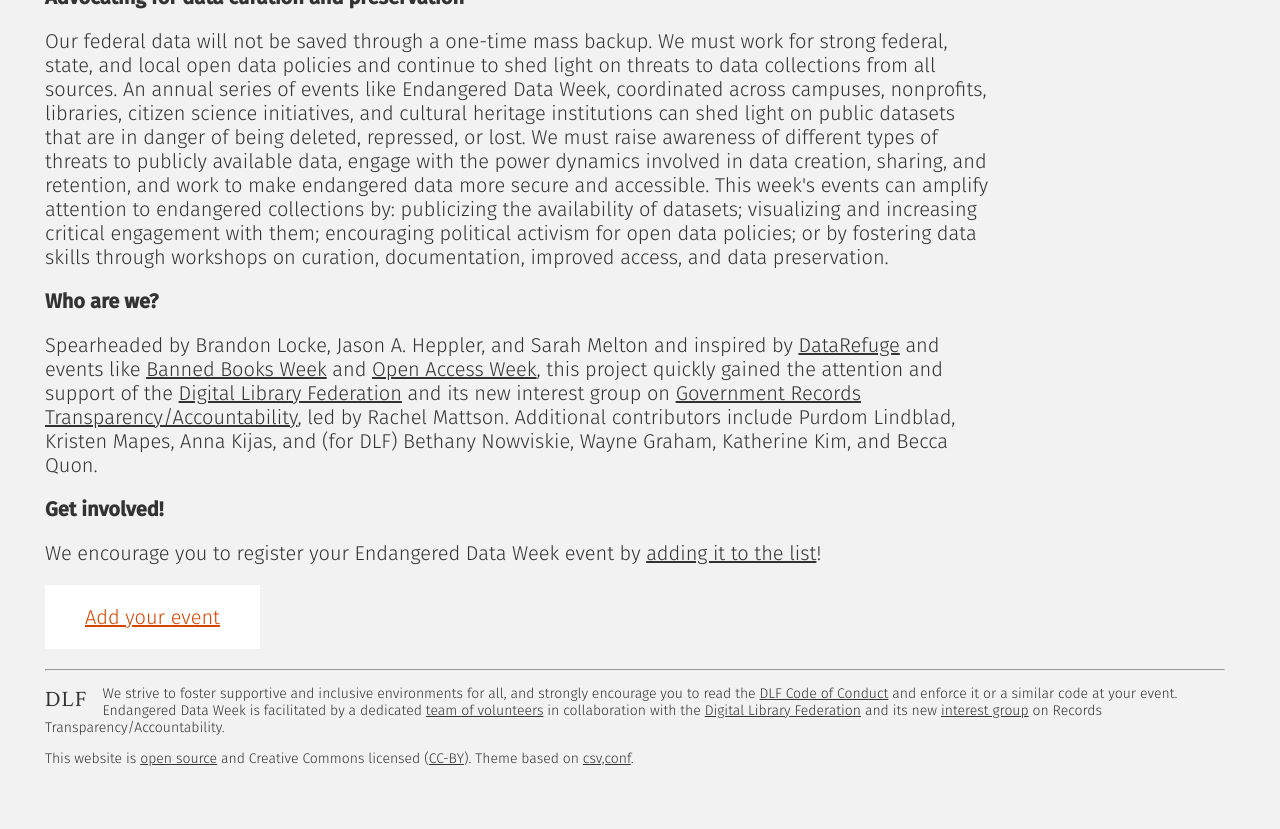
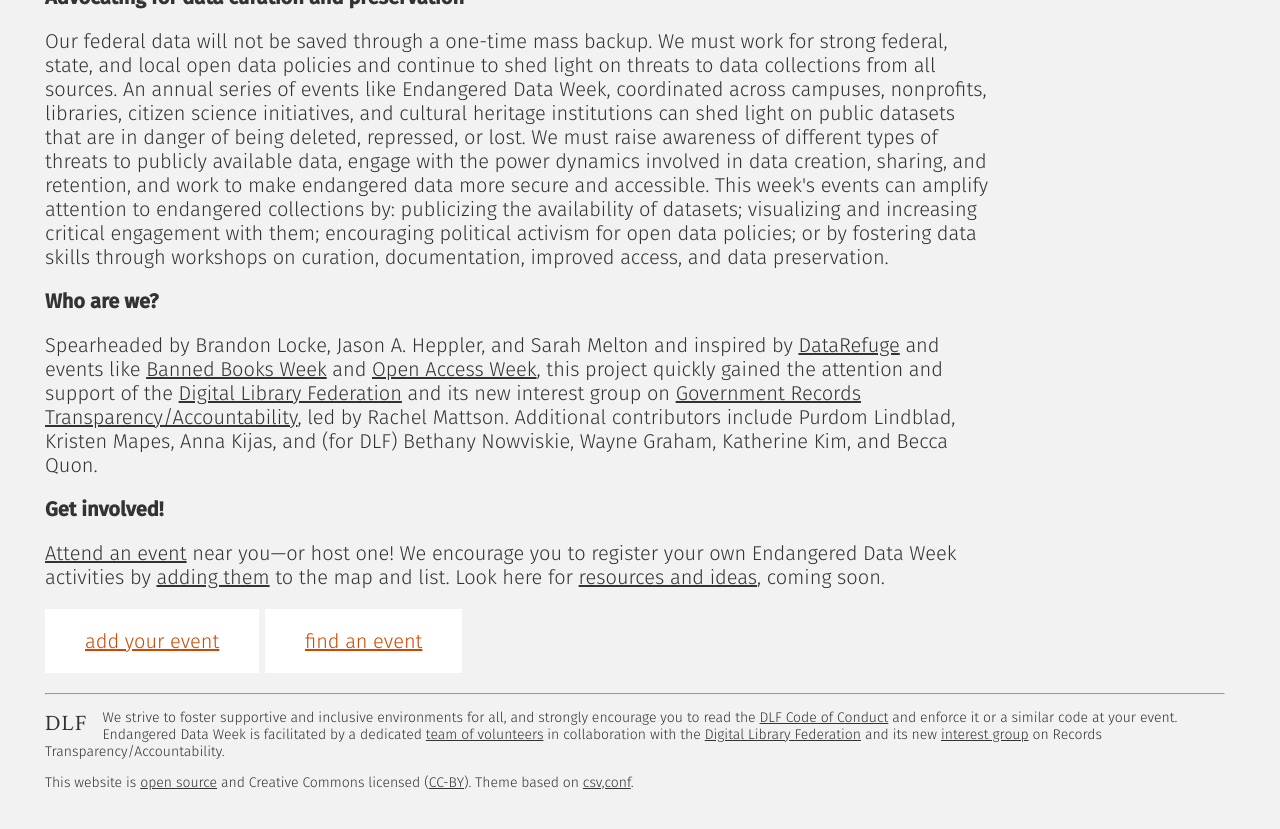
Before and after one commit to endangereddataweek/endangereddataweek.org, a Jekyll site: the page built from about.html, in a window 1280 px wide and 900 px high, scrolled down 1156 px. Shown: the top 829 px of the window. Built offline with Jekyll 4.4.1, drawn with Linux system fonts in a browser that asks for light colours; nearby versions of some CDN libraries; a style sheet for code colours, icons or effects is not loaded.

Commit message:
more call to action

```diff
--- a/about.html
+++ b/about.html
@@ -37,7 +37,7 @@
       <div class="row">
         <div class="eighty">
           <strong>Get involved!</strong>
-      <p>We encourage you to register your Endangered Data Week event by <a href="https://docs.google.com/forms/d/e/1FAIpQLSeTZ30rbBS5axmn-QpWZML_nEqT_bmiz9V2TiQYYTTQSsKUxw/viewform" target="_blank">adding it to the list</a>!</p>
-      <p><a title="Add your own event" class="submit-talk button" href="https://docs.google.com/forms/d/e/1FAIpQLSeTZ30rbBS5axmn-QpWZML_nEqT_bmiz9V2TiQYYTTQSsKUxw/viewform" target="_blank">Add your event</a></p>
+      <p><a href="/map/">Attend an event</a> near you—or host one! We encourage you to register your own Endangered Data Week activities by <a href="https://docs.google.com/forms/d/e/1FAIpQLSeTZ30rbBS5axmn-QpWZML_nEqT_bmiz9V2TiQYYTTQSsKUxw/viewform" target="_blank">adding them</a> to the map and list. Look here for <a href="https://wiki.diglib.org/Endangered_Data_Week">resources and ideas</a>, coming soon.</p>
+      <p><a title="Add your own event" class="submit-talk button" href="https://docs.google.com/forms/d/e/1FAIpQLSeTZ30rbBS5axmn-QpWZML_nEqT_bmiz9V2TiQYYTTQSsKUxw/viewform" target="_blank">add your event</a> <a title="Find an event" class="submit-talk button" href="/map/">find an event</a></p>
     </div>
   </div>
```
